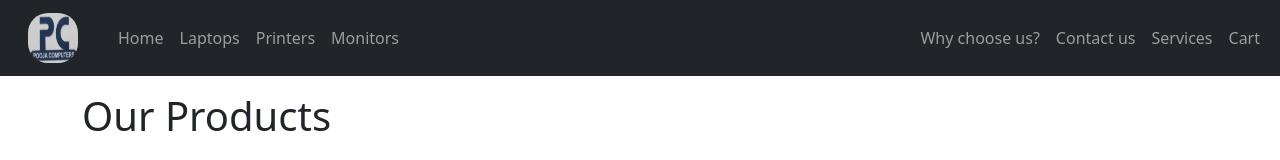
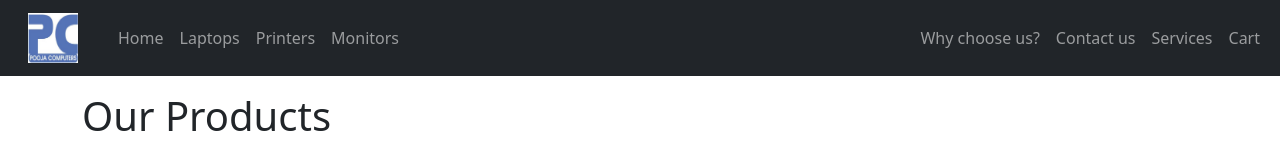
Before and after one commit to rebantac/pc_ecom, a React (Create React App) app in the folder client/: page / in a window 1280 px wide. Shown: the top 160 px of the page. Built offline with nearby package versions, Linux system fonts and the light colour scheme.

Commit message:
update logo

```diff
--- a/client/src/components/Navbar.jsx
+++ b/client/src/components/Navbar.jsx
@@ -39,7 +39,7 @@ const Navbar = () => {
     <div>
       <nav className="navbar navbar-expand-lg navbar-dark bg-dark">
         <div className="container-fluid">
-          <Link className="navbar-brand" to="/"><img className='mx-3' style={{ height: '50px', width: '50px', borderRadius: '20px' }} src={logo} alt="logo" /></Link>
+          <Link className="navbar-brand" to="/"><img className='mx-3' style={{ height: '50px', width: '50px',  }} src={logo} alt="logo" /></Link>
           <button className="navbar-toggler" type="button" data-bs-toggle="collapse" data-bs-target="#navbarSupportedContent" aria-controls="navbarSupportedContent" aria-expanded="false" aria-label="Toggle navigation">
             <span className="navbar-toggler-icon"></span>
           </button>
```
Also changed, not shown: client/src/assets/logo.png.
